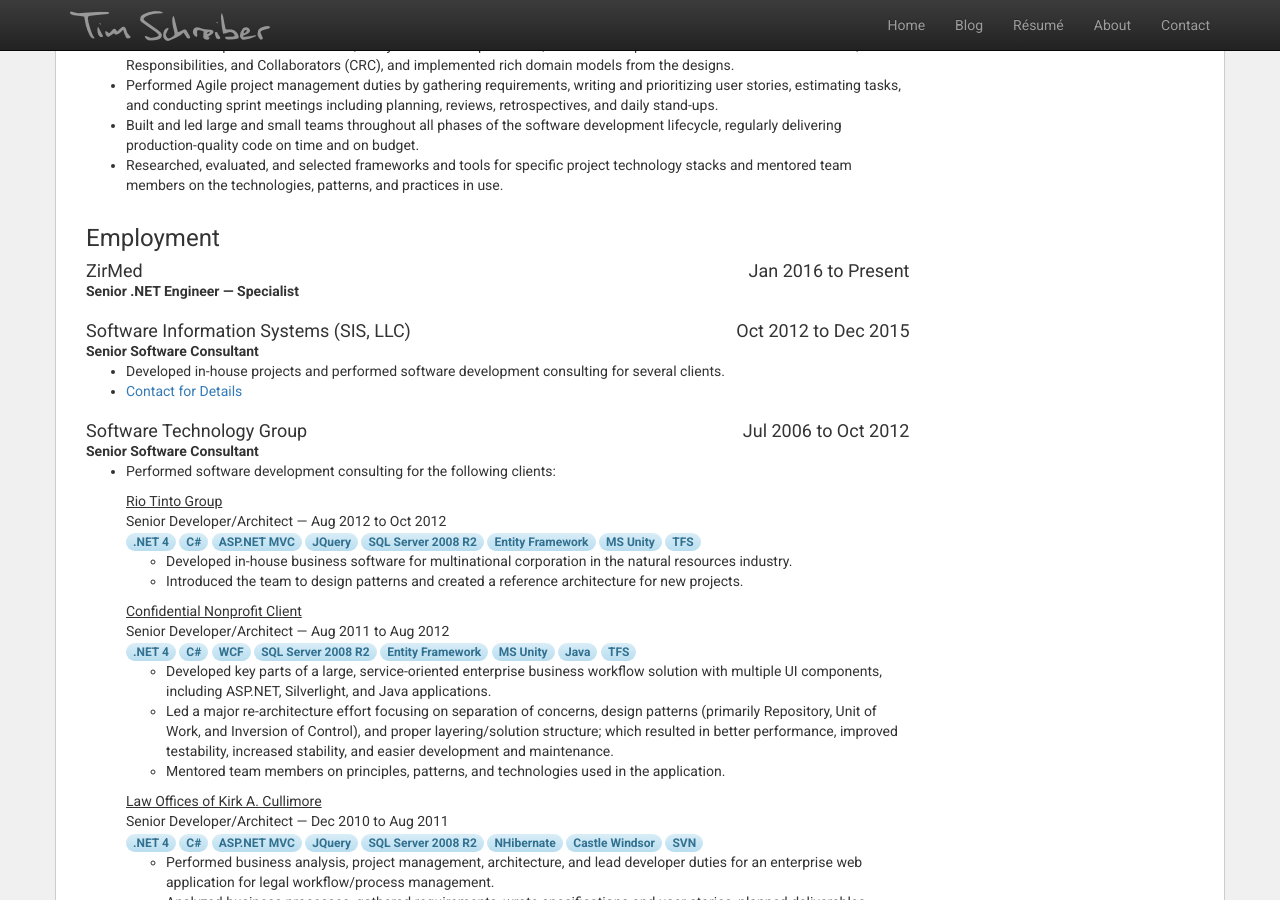
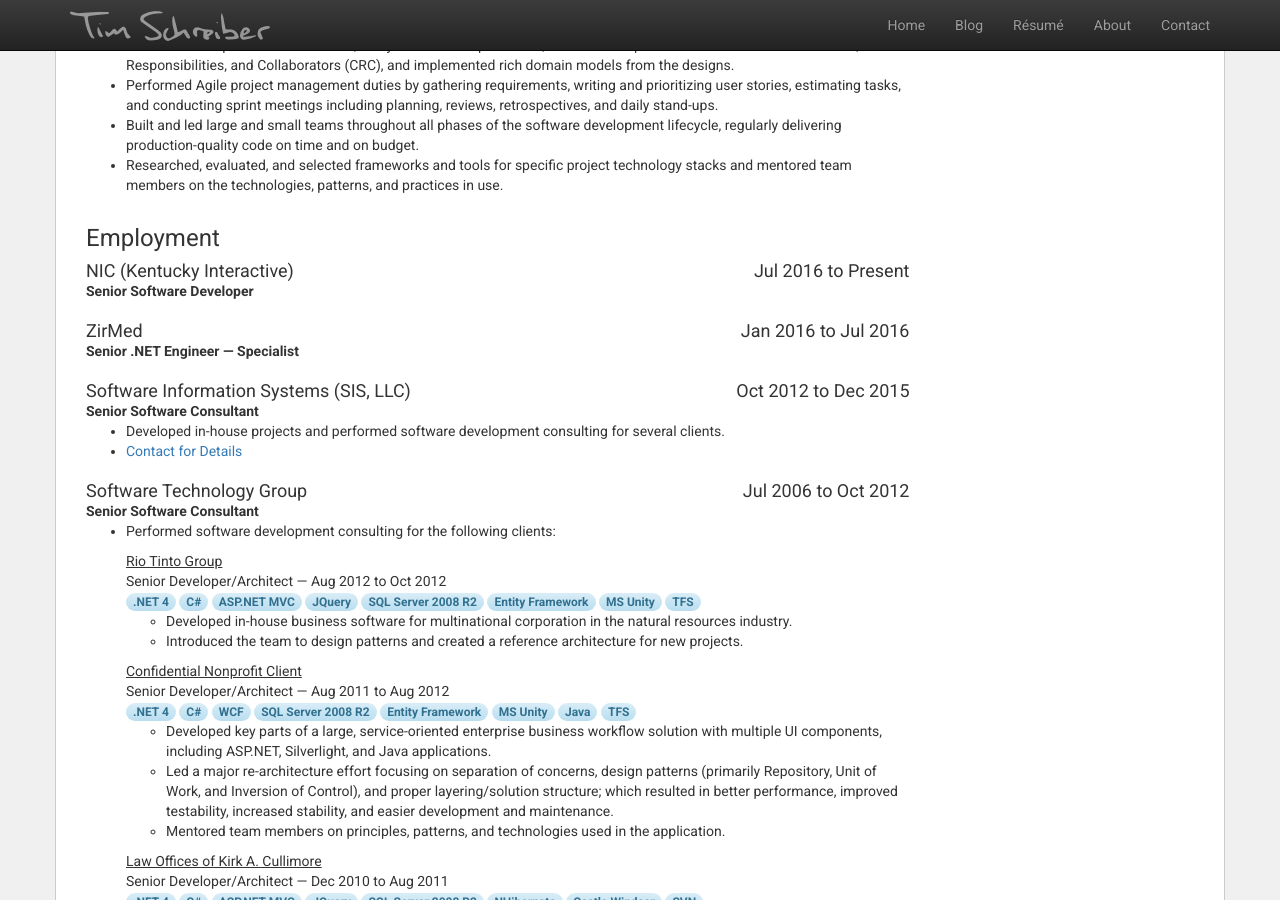
Before and after one commit to timschreiber/timschreiber.github.com, a Jekyll site: the page built from resume/index.md, in a window 1280 px wide and 900 px high, scrolled down 611 px. Built offline with Jekyll 4.4.1, drawn with Linux system fonts in a browser that asks for light colours; nearby versions of some CDN libraries.

Commit message:
Update index.md
Added NIC

```diff
--- a/resume/index.md
+++ b/resume/index.md
@@ -77,8 +77,16 @@
 
 		<div id="res-emp-zirmed" class="employer">
 			<div class="clearfix">
+				<h4 class="pull-left">NIC (Kentucky Interactive)</h4>
+				<h4 class="pull-right">Jul 2016 to Present</h4>
+			</div>
+			<div><strong>Senior Software Developer</strong></div>
+		</div>
+
+		<div id="res-emp-zirmed" class="employer">
+			<div class="clearfix">
 				<h4 class="pull-left">ZirMed</h4>
-				<h4 class="pull-right">Jan 2016 to Present</h4>
+				<h4 class="pull-right">Jan 2016 to Jul 2016</h4>
 			</div>
 			<div><strong>Senior .NET Engineer &mdash; Specialist</strong></div>
 		</div>
```
